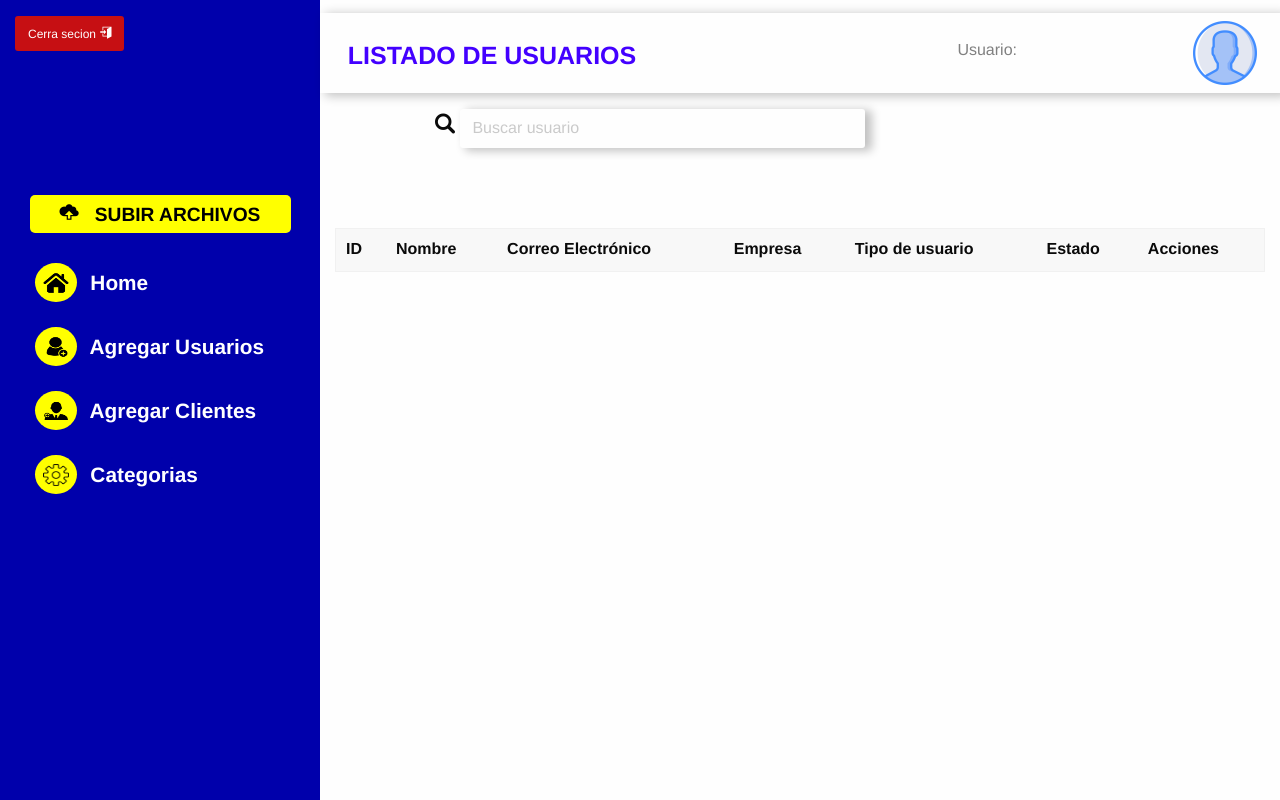
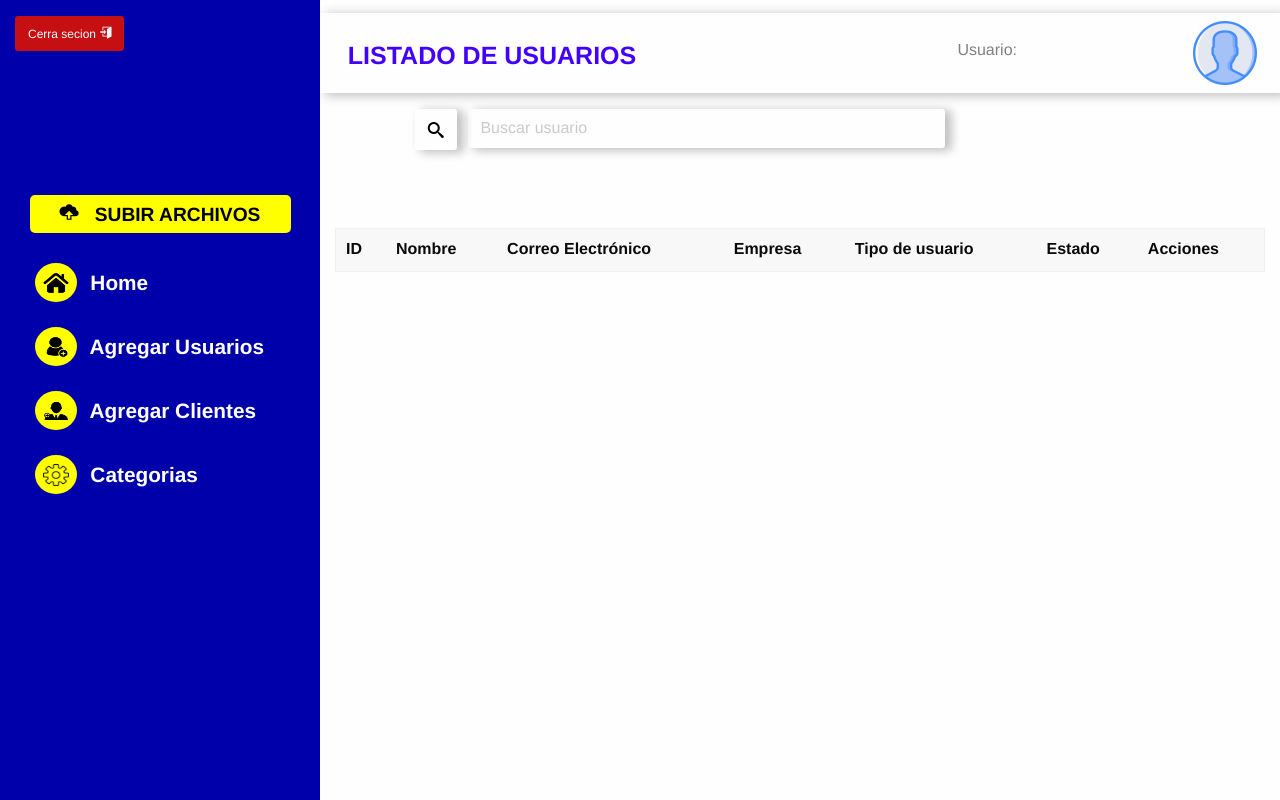
Before and after one commit to carlosponce1234/galo, a PHP site: page /views/usuarios.php in a window 1280 px wide. Run offline with PHP 8.4, Linux system fonts and the light colour scheme; the visitor is signed in with stand-in values (Sample User, id 1); data that the repository does not hold is empty.

Commit message:
cambios en la fuentey otros cambios menores

```diff
--- a/css/app.css
+++ b/css/app.css
@@ -191,3 +191,12 @@ form .logbtn{
 .desactiva i{
 	font-size: 1.1rem;
 }
+.buscar_btn{
+	background-color: transparent;
+	padding: 0;
+	margin:0;
+	box-shadow: 6px 2px 10px 1px rgba(0,0,0,0.24);
+}
+.buscar_btn i{
+	padding: 0.8rem;
+}
--- a/font/ie7/ie7.css
+++ b/font/ie7/ie7.css
@@ -1,3 +1,6 @@
+.icon-home {
+  *zoom: expression(this.runtimeStyle['zoom'] = '1', this.innerHTML = '&#xe900;');
+}
 .icon-floppy-disk {
   *zoom: expression(this.runtimeStyle['zoom'] = '1', this.innerHTML = '&#xe962;');
 }
@@ -16,11 +19,20 @@
 .icon-binoculars {
   *zoom: expression(this.runtimeStyle['zoom'] = '1', this.innerHTML = '&#xe985;');
 }
+.icon-search {
+  *zoom: expression(this.runtimeStyle['zoom'] = '1', this.innerHTML = '&#xe986;');
+}
 .icon-key {
   *zoom: expression(this.runtimeStyle['zoom'] = '1', this.innerHTML = '&#xe98d;');
 }
 .icon-key2 {
   *zoom: expression(this.runtimeStyle['zoom'] = '1', this.innerHTML = '&#xe98e;');
+}
+.icon-lock {
+  *zoom: expression(this.runtimeStyle['zoom'] = '1', this.innerHTML = '&#xe98f;');
+}
+.icon-unlocked {
+  *zoom: expression(this.runtimeStyle['zoom'] = '1', this.innerHTML = '&#xe990;');
 }
 .icon-cog {
   *zoom: expression(this.runtimeStyle['zoom'] = '1', this.innerHTML = '&#xe994;');
@@ -46,6 +58,12 @@
 .icon-blocked {
   *zoom: expression(this.runtimeStyle['zoom'] = '1', this.innerHTML = '&#xea0e;');
 }
+.icon-cross {
+  *zoom: expression(this.runtimeStyle['zoom'] = '1', this.innerHTML = '&#xea0f;');
+}
+.icon-checkmark {
+  *zoom: expression(this.runtimeStyle['zoom'] = '1', this.innerHTML = '&#xea10;');
+}
 .icon-enter {
   *zoom: expression(this.runtimeStyle['zoom'] = '1', this.innerHTML = '&#xea13;');
 }
--- a/font/ie7/ie7.js
+++ b/font/ie7/ie7.js
@@ -13,14 +13,18 @@
 		el.innerHTML = '<span style="font-family: \'galo\'">' + entity + '</span>' + html;
 	}
 	var icons = {
+		'icon-home': '&#xe900;',
 		'icon-floppy-disk': '&#xe962;',
 		'icon-user': '&#xe971;',
 		'icon-users': '&#xe972;',
 		'icon-user-plus': '&#xe973;',
 		'icon-user-minus': '&#xe974;',
 		'icon-binoculars': '&#xe985;',
+		'icon-search': '&#xe986;',
 		'icon-key': '&#xe98d;',
 		'icon-key2': '&#xe98e;',
+		'icon-lock': '&#xe98f;',
+		'icon-unlocked': '&#xe990;',
 		'icon-cog': '&#xe994;',
 		'icon-bin': '&#xe9ac;',
 		'icon-cloud-download': '&#xe9c2;',
@@ -29,6 +33,8 @@
 		'icon-upload2': '&#xe9c6;',
 		'icon-eye': '&#xe9ce;',
 		'icon-blocked': '&#xea0e;',
+		'icon-cross': '&#xea0f;',
+		'icon-checkmark': '&#xea10;',
 		'icon-enter': '&#xea13;',
 		'icon-sort-alpha-asc': '&#xea48;',
 		'icon-sort-alpha-desc': '&#xea49;',
--- a/font/style.css
+++ b/font/style.css
@@ -1,10 +1,10 @@
 @font-face {
   font-family: 'galo';
-  src:  url('fonts/galo.eot?5934ql');
-  src:  url('fonts/galo.eot?5934ql#iefix') format('embedded-opentype'),
-    url('fonts/galo.ttf?5934ql') format('truetype'),
-    url('fonts/galo.woff?5934ql') format('woff'),
-    url('fonts/galo.svg?5934ql#galo') format('svg');
+  src:  url('fonts/galo.eot?nwczt2');
+  src:  url('fonts/galo.eot?nwczt2#iefix') format('embedded-opentype'),
+    url('fonts/galo.ttf?nwczt2') format('truetype'),
+    url('fonts/galo.woff?nwczt2') format('woff'),
+    url('fonts/galo.svg?nwczt2#galo') format('svg');
   font-weight: normal;
   font-style: normal;
 }
@@ -24,6 +24,9 @@
   -moz-osx-font-smoothing: grayscale;
 }
 
+.icon-home:before {
+  content: "\e900";
+}
 .icon-floppy-disk:before {
   content: "\e962";
 }
@@ -42,11 +45,20 @@
 .icon-binoculars:before {
   content: "\e985";
 }
+.icon-search:before {
+  content: "\e986";
+}
 .icon-key:before {
   content: "\e98d";
 }
 .icon-key2:before {
   content: "\e98e";
+}
+.icon-lock:before {
+  content: "\e98f";
+}
+.icon-unlocked:before {
+  content: "\e990";
 }
 .icon-cog:before {
   content: "\e994";
@@ -72,6 +84,12 @@
 .icon-blocked:before {
   content: "\ea0e";
 }
+.icon-cross:before {
+  content: "\ea0f";
+}
+.icon-checkmark:before {
+  content: "\ea10";
+}
 .icon-enter:before {
   content: "\ea13";
 }
--- a/views/usuarios.php
+++ b/views/usuarios.php
@@ -68,11 +68,11 @@ session_start();
 						    		<img src="../img/user.png" alt="usuario">
 						    </div>
 					</div>
-					<div class="grid-x grid-padding-x acciones">
-						<div class="cell medium-6 medium-offset-1">
+					<div class="grid-x grid-margin-x acciones">
+						<div class="cell medium-7 medium-offset-1">
 							<div id="wraper">
-								<i class="flaticon-musica-searcher"></i>
 							<input type="text" id="buscar_user" placeholder=" Buscar usuario">
+							<button class="buscar_btn"><i class="icon-search"></i></button>
 							</div>
 						</div>
 					</div>
@@ -100,7 +100,7 @@ session_start();
 												<td id=".$v['user_tipo'].">".$v['user_tipo']."</td>
 												<td id=".$v['user_estado'].">".$v['user_estado']."</td>
 												<td >
-													<button class='button editar small'>
+													<button id='edit_user' class='button editar small'>
 													<i class='icon-eye'></i></button>
 									<button class='button desactiva small'><i class='icon-user-minus'></i></button>
 												</td>
@@ -113,3 +113,17 @@ session_start();
 					</div>
     			</div>
   </body>
+   <script src="../js/vendor/jquery.js"></script>
+    <script src="../js/vendor/what-input.js"></script>
+    <script src="../js/vendor/foundation.js"></script>
+    <script src="../js/app.js"></script>
+  </body>
+</html>
+<script>
+	$(document).ready(function(){
+		//Editar Usuarios
+		$(document).on('click','#edit_user', function(event){
+
+		});
+	})
+</script>
```
Also changed, not shown: font/demo.html (+97 -1 lines), font/selection.json (+1 -1 lines), font/fonts/galo.ttf, font/fonts/galo.woff, 2 other files.
